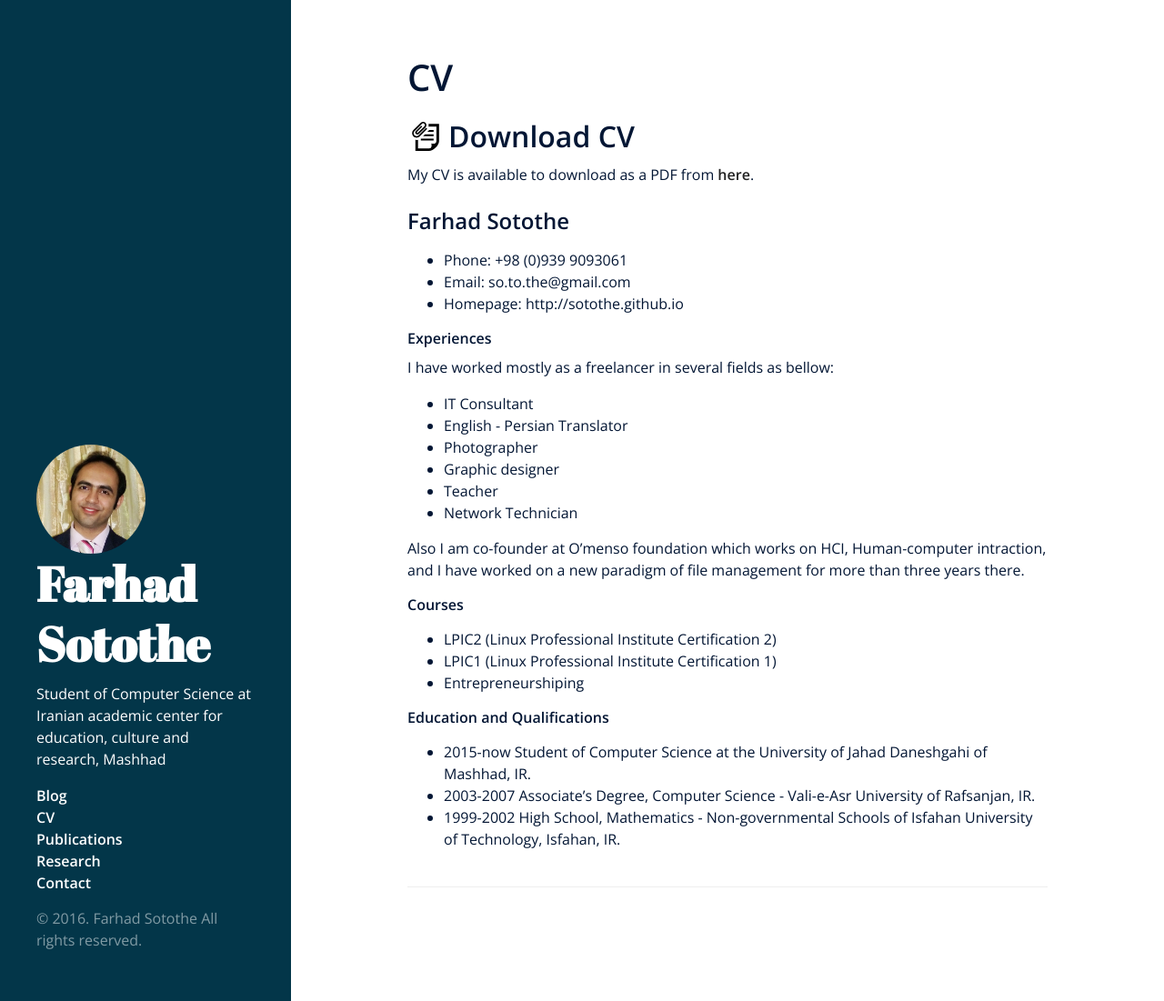
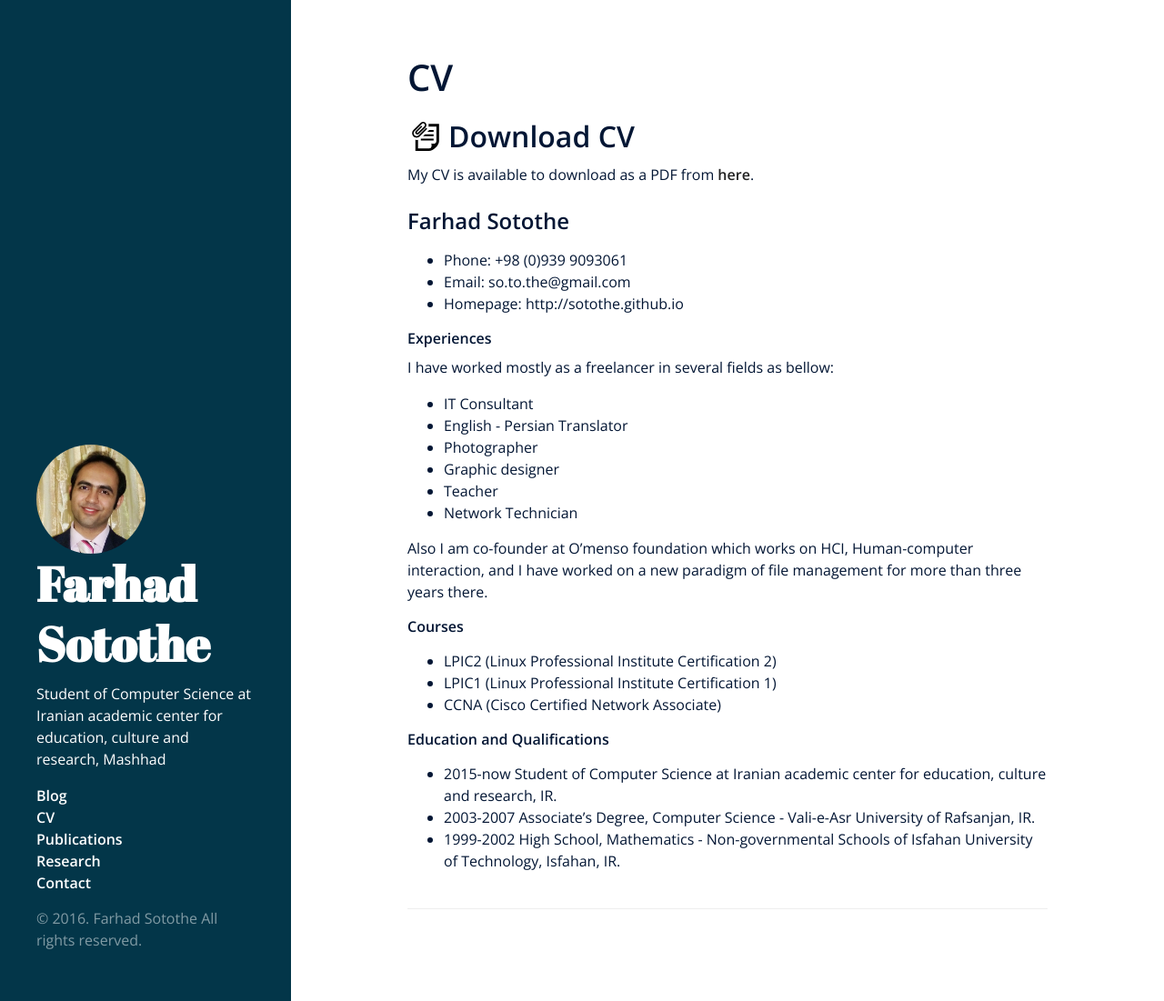
Before and after one commit to sotothe/sotothe.github.io, a Jekyll site: the page built from CV.md, in a window 1280 px wide and 1101 px high. Shown: the whole window at 91% size. Built offline with Jekyll 4.4.1, drawn with Linux system fonts in a browser that asks for light colours; nearby versions of some CDN libraries; comment, search, counter and statistics services are not loaded.

Commit message:
Mr Hyde was here …

```diff
--- a/CV.md
+++ b/CV.md
@@ -25,18 +25,18 @@ I have worked mostly as a freelancer in several fields as bellow:
 + Teacher
 + Network Technician
 
-Also I am co-founder at O'menso foundation which works on HCI, Human-computer intraction, and I have worked on a new paradigm of file management for more than three years there.
+Also I am co-founder at O'menso foundation which works on HCI, Human-computer interaction, and I have worked on a new paradigm of file management for more than three years there.
 
 
 #### Courses
 
 + LPIC2 (Linux Professional Institute Certification 2)
 + LPIC1 (Linux Professional Institute Certification 1)
-+ Entrepreneurshiping
++ CCNA (Cisco Certified Network Associate)
 
 
 #### Education and Qualifications
 
-+ 2015-now Student of Computer Science at the University of Jahad Daneshgahi of Mashhad, IR.
++ 2015-now Student of Computer Science at Iranian academic center for education, culture and research, IR.
 + 2003-2007 Associate’s Degree, Computer Science - Vali-e-Asr University of Rafsanjan, IR.
 + 1999-2002 High School, Mathematics - Non-governmental Schools of Isfahan University of Technology, Isfahan, IR.
```
